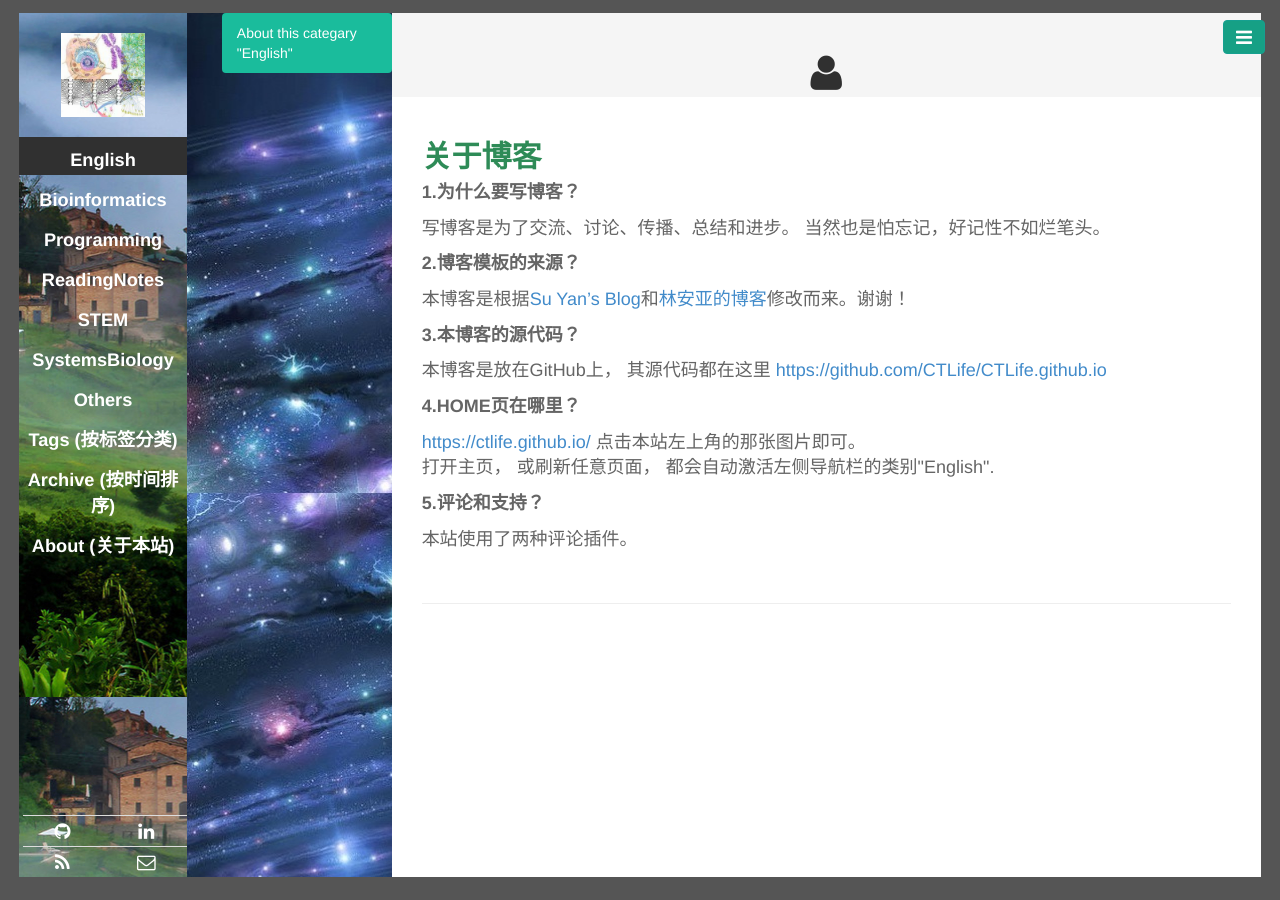
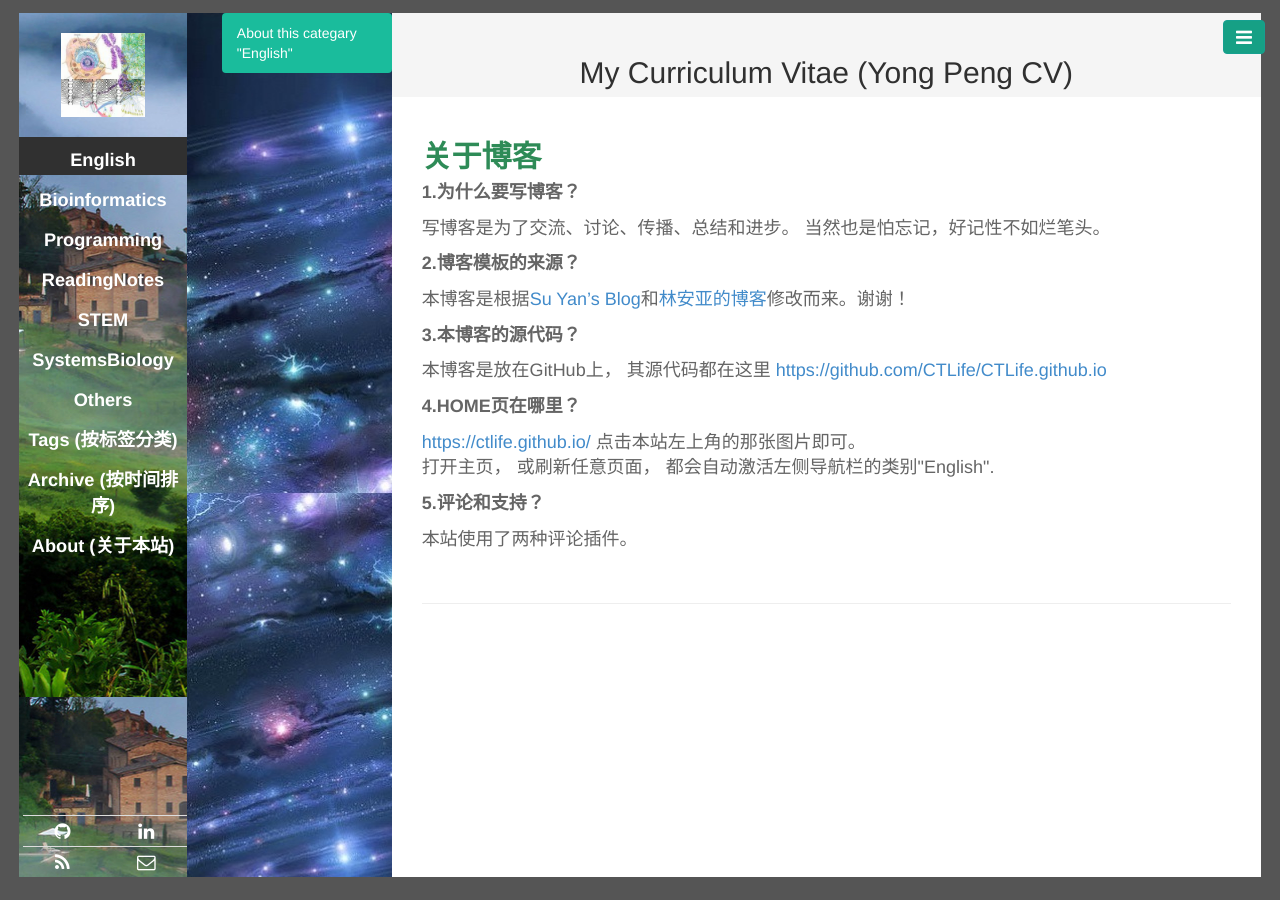
Before and after one commit to CTLife/CTLife.github.io, a Jekyll site: the page built from yongpeng.html, in a window 1280 px wide. Built offline with Jekyll 4.4.1, drawn with Linux system fonts in a browser that asks for light colours; Markdown is read by kramdown in place of the engine named in the settings.

Commit message:
Update yongpeng.html

```diff
--- a/yongpeng.html
+++ b/yongpeng.html
@@ -1,7 +1,7 @@
 ---
 layout: page_title
-title: <i class="fa fa-user fa-lg"></i>
-titlename: 关于本站
+title: My Curriculum Vitae (Yong Peng CV)
+titlename: Yong Peng CV
 ---
 
 <br>
```
